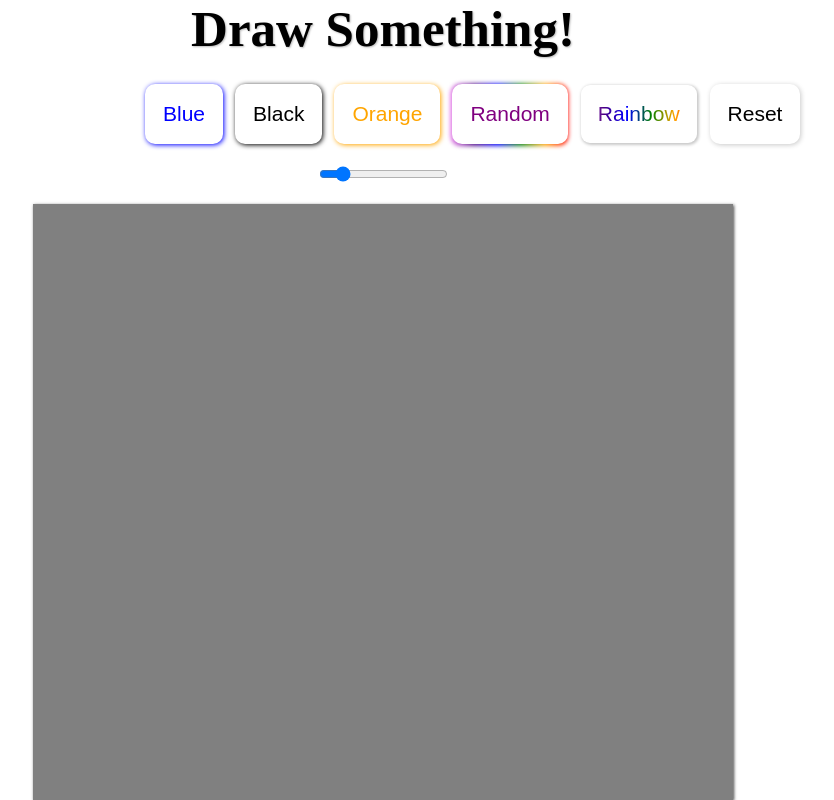
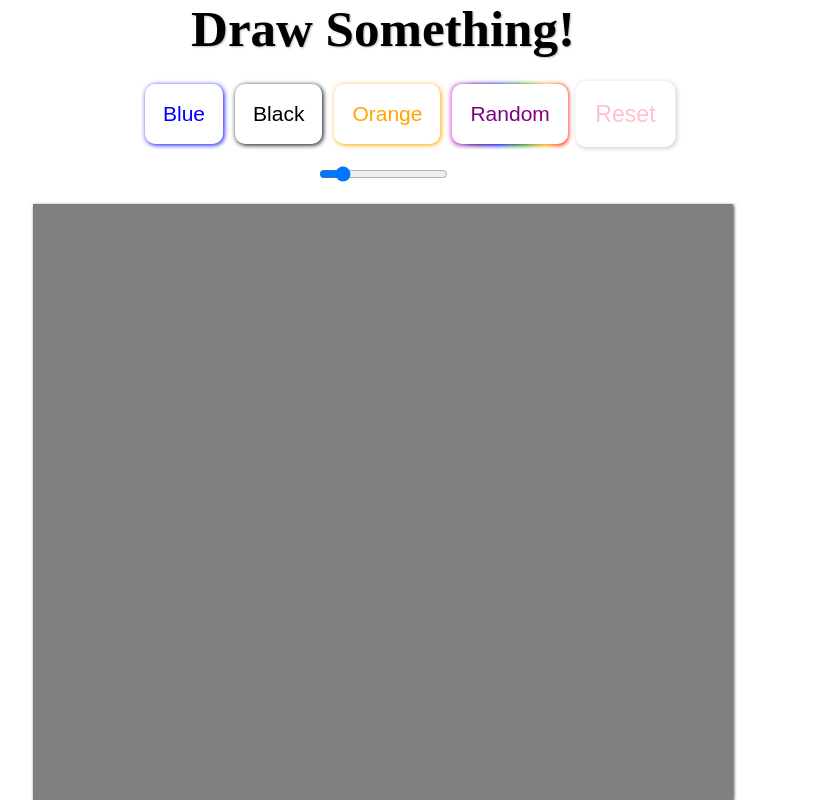
Before and after one commit to TekNellCo/etchasketch, a plain HTML site: page index.html in a window 1280 px wide. In both pictures the pointer is over the button "Reset". Shown: the whole page, without its empty margins (257-1091 px from the left). Drawn offline with Linux system fonts and the light colour scheme.

Commit message:
style reset

```diff
--- a/index.html
+++ b/index.html
@@ -17,7 +17,7 @@
         <button class="black">Black</button>
         <button class="orange">Orange</button>
         <button class="random">Random<div class="rshadow">Random</div></button>
-        <button class="rainbow">Rainbow </button>
+       <!-- <button class="rainbow">Rainbow </button>-->
         <button class="reset">Reset</button>
     </div>
         <input
--- a/style.css
+++ b/style.css
@@ -120,6 +120,11 @@
 .reset{
     box-shadow: 1px 1px 5px rgb(201, 201, 201);
     border:none;
+    transition: 0.1s;
+}
+.reset:hover{
+    color:pink;
+    transform: scale(1.1);
 }
 
 
```
